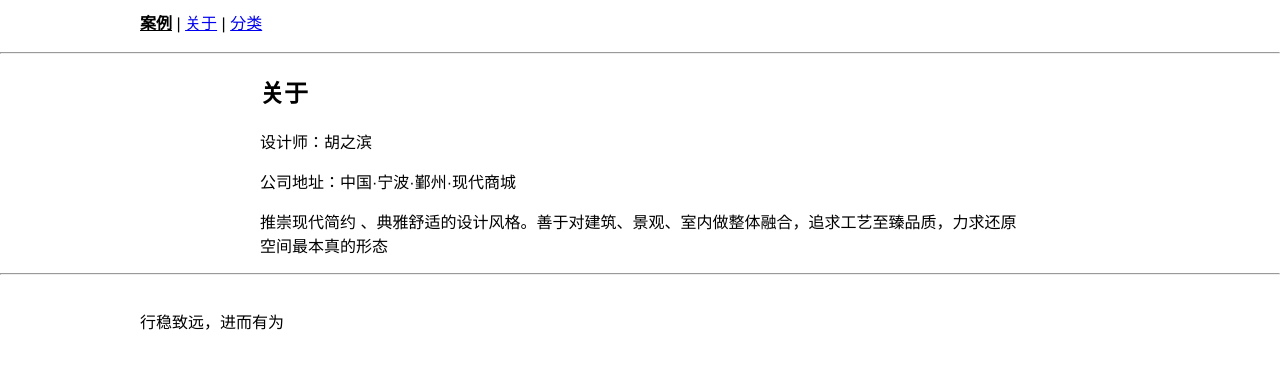
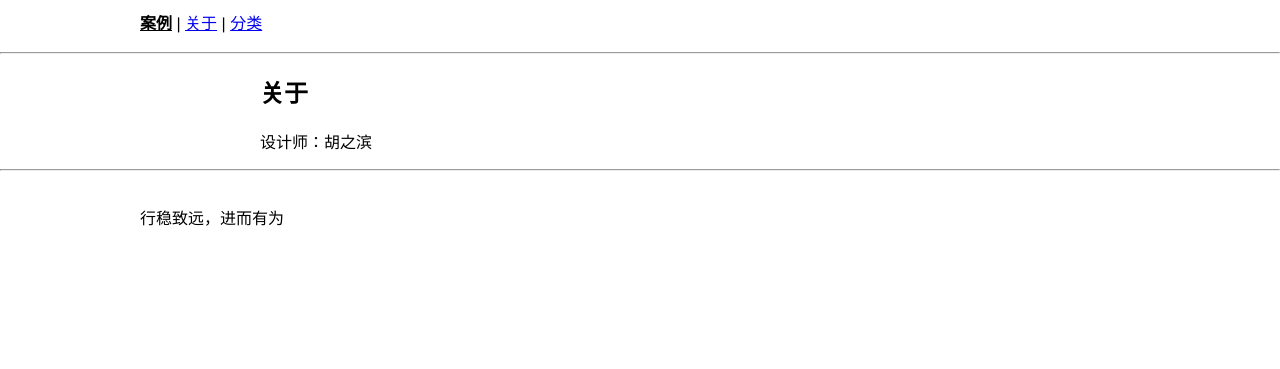
Before and after one commit to hzb661/hzb661.github.io, a Jekyll site: the page built from about.md, in a window 1280 px wide. Shown: the top 369 px of the page. Built offline with Jekyll 4.4.1, drawn with Linux system fonts in a browser that asks for light colours.

Commit message:
Update about.md

```diff
--- a/about.md
+++ b/about.md
@@ -4,7 +4,3 @@ title: 关于
 permalink: /about/
 ---
 设计师：胡之滨
-
-公司地址：中国·宁波·鄞州·现代商城
-
-推崇现代简约 、典雅舒适的设计风格。善于对建筑、景观、室内做整体融合，追求工艺至臻品质，力求还原空间最本真的形态
```
